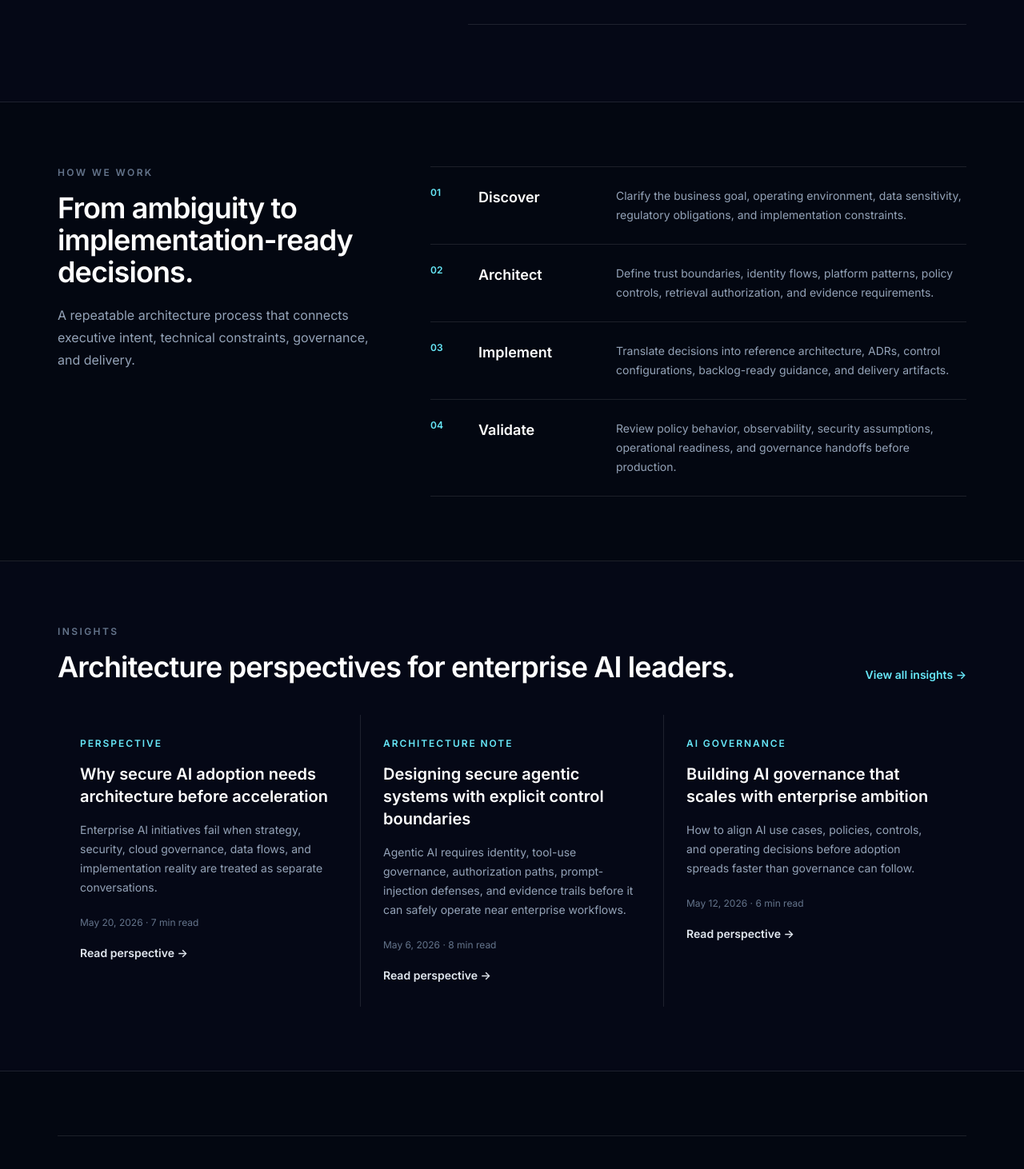
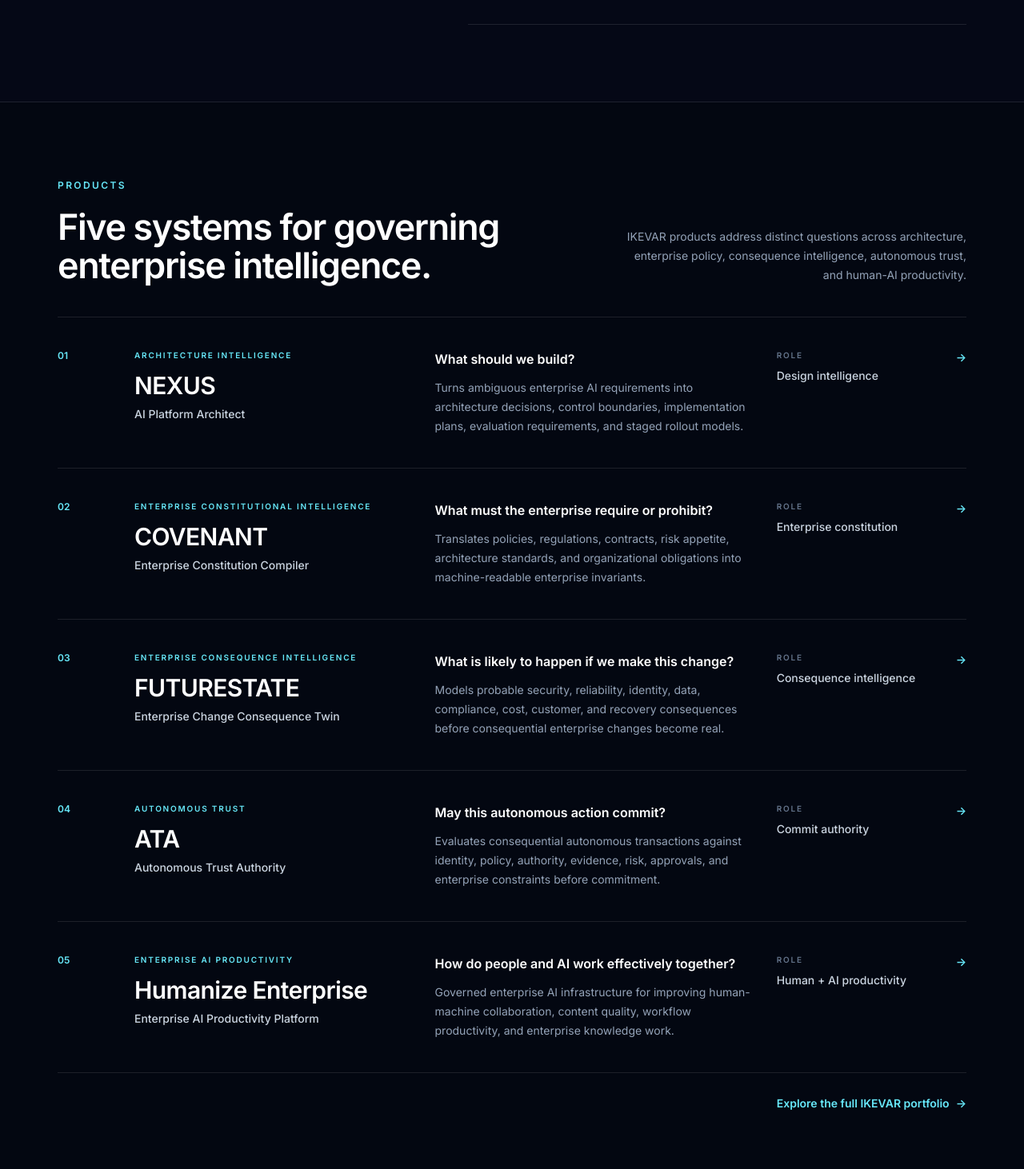
Before and after one commit to S3curethecloud/stc-marketing-site, a Next.js app: page / in a window 1280 px wide. Shown: the part 1768-3230 px from the top of the page at 80% size. Built offline with nearby package versions, Linux system fonts and the light colour scheme.

Commit message:
brand: align homepage to five-product IKEVAR portfolio

```diff
--- a/app/page.tsx
+++ b/app/page.tsx
@@ -1,5 +1,6 @@
 import Link from "next/link";
 import Container from "@/components/layout/Container";
+import { ikevarProducts } from "@/content/ikevar-products";
 import { siteConfig } from "@/content/site";
 import { insightArticles } from "@/content/insights";
 
@@ -199,6 +200,95 @@
       </section>
 
       <section className="border-b border-white/10 bg-[#030711]">
+        <Container className="py-16 sm:py-20 lg:py-24">
+          <div className="grid gap-8 border-b border-white/10 pb-10 lg:grid-cols-[1fr_0.7fr] lg:items-end lg:gap-16">
+            <div>
+              <p className="text-xs font-semibold uppercase tracking-[0.2em] text-cyan-300">
+                Products
+              </p>
+
+              <h2 className="mt-5 max-w-3xl text-3xl font-semibold tracking-[-0.03em] text-white sm:text-4xl lg:text-[2.8rem] lg:leading-[1.08]">
+                Five systems for governing enterprise intelligence.
+              </h2>
+            </div>
+
+            <p className="max-w-xl text-sm leading-6 text-slate-400 lg:justify-self-end lg:text-right">
+              IKEVAR products address distinct questions across architecture,
+              enterprise policy, consequence intelligence, autonomous trust,
+              and human-AI productivity.
+            </p>
+          </div>
+
+          <div className="divide-y divide-white/10">
+            {ikevarProducts.map((product) => (
+              <Link
+                key={product.id}
+                href={product.href}
+                className="group grid gap-6 py-9 sm:py-10 lg:grid-cols-[4rem_1fr_1.15fr_12rem_auto] lg:items-start lg:gap-8"
+              >
+                <span className="text-xs font-semibold text-cyan-300">
+                  {product.number}
+                </span>
+
+                <div>
+                  <p className="text-[10px] font-semibold uppercase tracking-[0.18em] text-cyan-300">
+                    {product.category}
+                  </p>
+
+                  <h3 className="mt-3 text-2xl font-semibold tracking-[-0.02em] text-white transition-colors group-hover:text-cyan-200 sm:text-3xl">
+                    {product.name}
+                  </h3>
+
+                  <p className="mt-2 text-sm font-medium text-slate-300">
+                    {product.descriptor}
+                  </p>
+                </div>
+
+                <div>
+                  <p className="text-base font-semibold leading-6 text-white">
+                    {product.question}
+                  </p>
+
+                  <p className="mt-3 max-w-2xl text-sm leading-6 text-slate-400">
+                    {product.summary}
+                  </p>
+                </div>
+
+                <div>
+                  <p className="text-[10px] font-semibold uppercase tracking-[0.18em] text-slate-500">
+                    Role
+                  </p>
+
+                  <p className="mt-2 text-sm font-medium text-slate-300">
+                    {product.role}
+                  </p>
+                </div>
+
+                <span
+                  className="text-sm font-semibold text-cyan-300 transition-transform group-hover:translate-x-1"
+                  aria-hidden="true"
+                >
+                  -&gt;
+                </span>
+              </Link>
+            ))}
+          </div>
+
+          <div className="flex justify-end border-t border-white/10 pt-7">
+            <Link
+              href="/products"
+              className="inline-flex items-center text-sm font-semibold text-cyan-300 transition-colors hover:text-cyan-200"
+            >
+              Explore the full IKEVAR portfolio
+              <span className="ml-2" aria-hidden="true">
+                -&gt;
+              </span>
+            </Link>
+          </div>
+        </Container>
+      </section>
+
+      <section className="border-b border-white/10 bg-[#030711]">
         <Container className="py-14 sm:py-16 lg:py-20">
           <div className="grid gap-10 lg:grid-cols-[0.75fr_1.25fr] lg:gap-16">
             <div>
```
